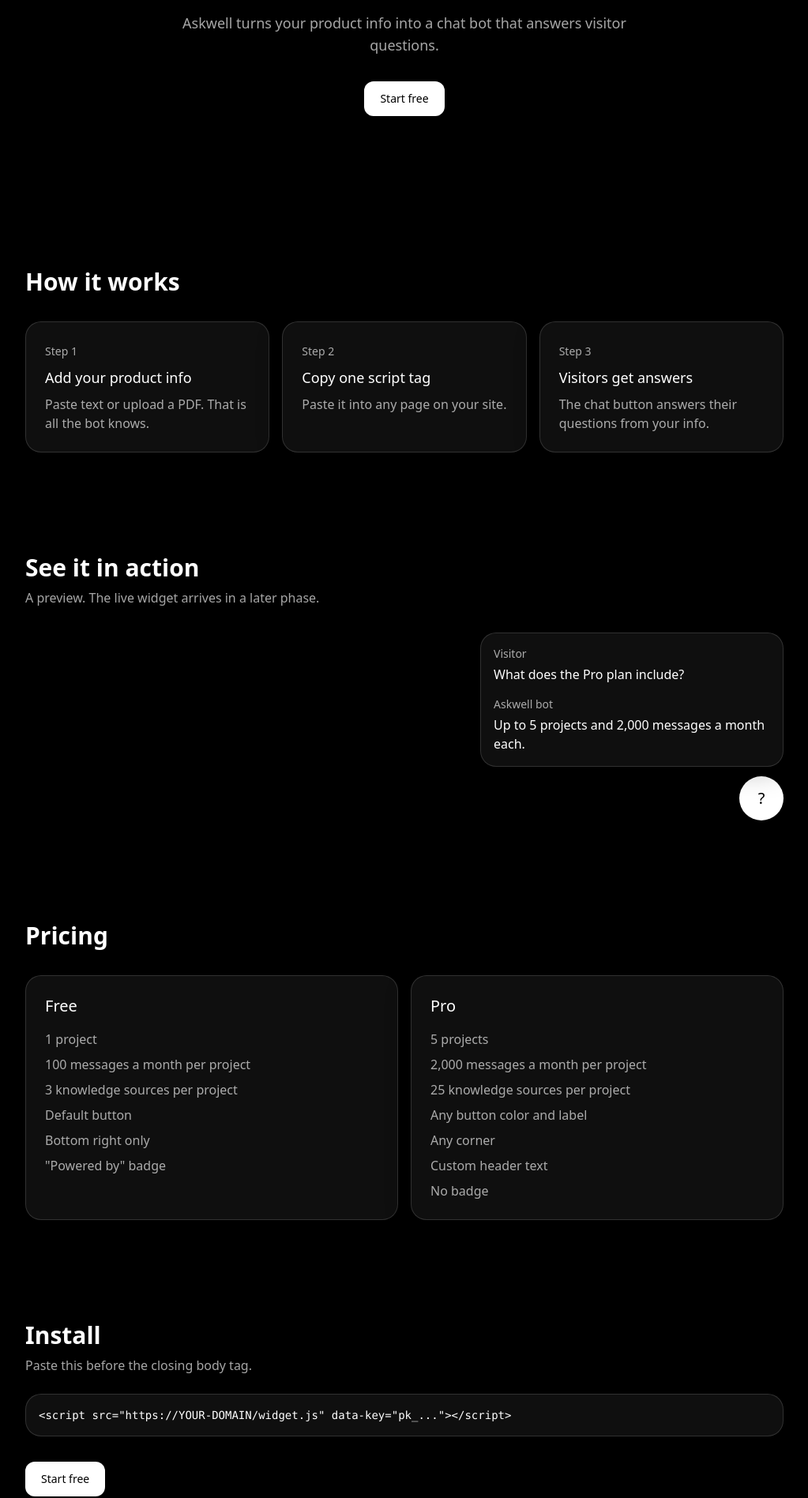
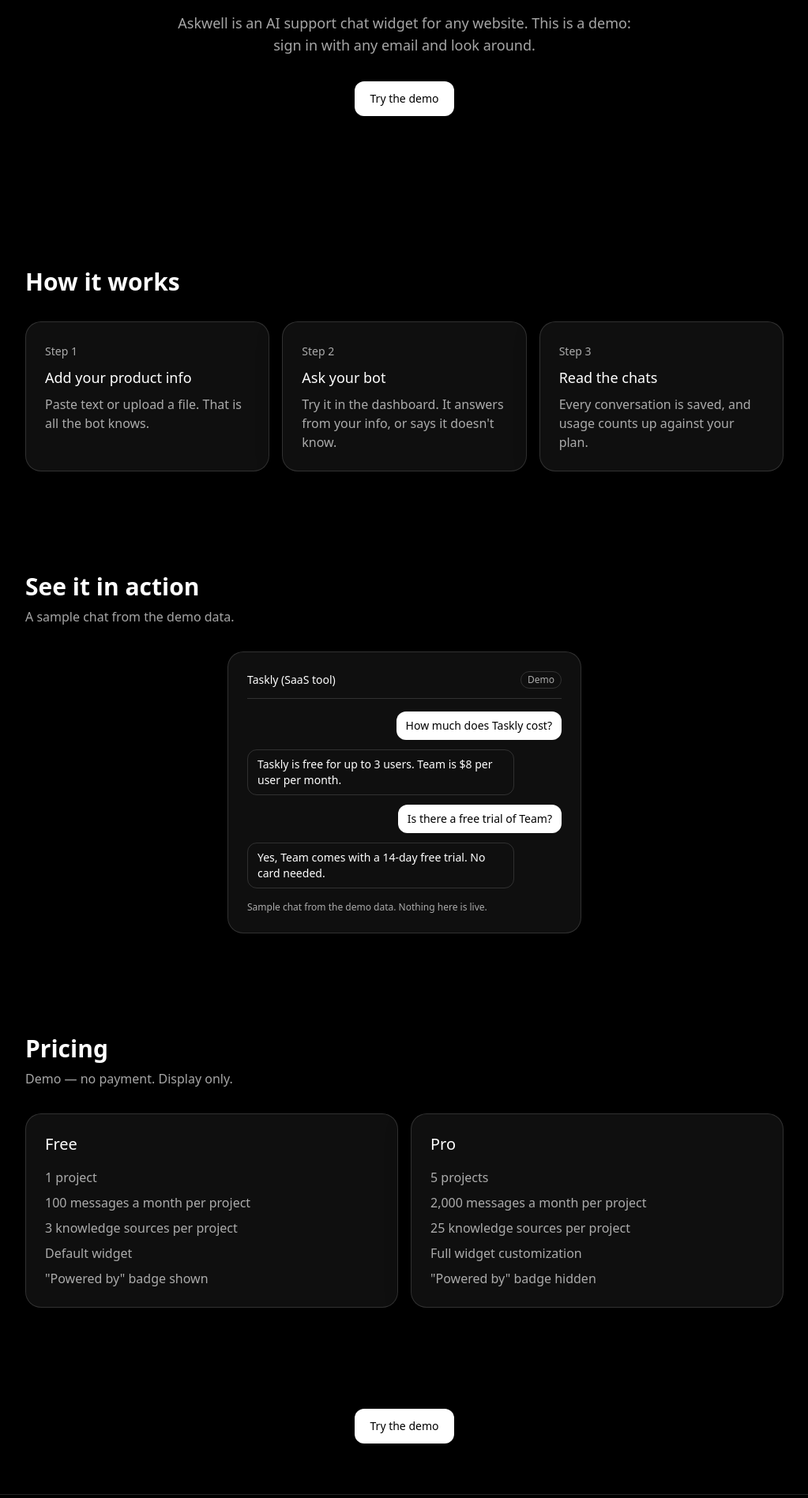
Before and after one commit to O10TestOrg/Dsandbox-agent, a Next.js app in the folder apps/web/: page / in a window 1280 px wide. Shown: the part 343-2240 px from the top of the page at 79% size, without its empty margins (128-1151 px from the left). Built offline with nearby package versions, Linux system fonts and the light colour scheme.

Commit message:
Landing page for the demo: Try the demo CTAs, sample chat, display-only pricing, analytics
Co-Authored-By: Claude Sonnet 5.5 <noreply@anthropic.com>

```diff
--- /dev/null
+++ b/apps/web/app/_landing/SampleChat.tsx
@@ -0,0 +1,32 @@
+import { DEMO_CONVERSATIONS, DEMO_PROJECTS } from "@askwell/shared";
+import { GlassCard } from "../../components/GlassCard";
+
+/** A static, read-only preview of one seeded chat. Rendered as text, never HTML. */
+export function SampleChat() {
+  const conversation = DEMO_CONVERSATIONS.find((c) => c.id === "conv-saas-1") ?? DEMO_CONVERSATIONS[0];
+  if (!conversation) return null;
+  const project = DEMO_PROJECTS.find((p) => p.id === conversation.projectId);
+
+  return (
+    <GlassCard className="mx-auto w-full max-w-md p-4 sm:p-6">
+      <div className="flex items-center justify-between gap-3 border-b border-line pb-3">
+        <p className="min-w-0 truncate text-sm font-medium">{project?.name ?? "Sample project"}</p>
+        <span className="shrink-0 rounded-full border border-line px-2 py-0.5 text-xs text-muted">Demo</span>
+      </div>
+      <ul className="mt-4 space-y-3">
+        {conversation.messages.map((m) => (
+          <li key={m.id} className={`flex ${m.role === "visitor" ? "justify-end" : "justify-start"}`}>
+            <p
+              className={`max-w-[85%] rounded-control px-3 py-2 text-sm ${
+                m.role === "visitor" ? "bg-accent text-accent-ink" : "border border-line"
+              }`}
+            >
+              {m.body}
+            </p>
+          </li>
+        ))}
+      </ul>
+      <p className="mt-4 text-xs text-muted">Sample chat from the demo data. Nothing here is live.</p>
+    </GlassCard>
+  );
+}
--- a/apps/web/app/layout.tsx
+++ b/apps/web/app/layout.tsx
@@ -1,16 +1,22 @@
 import type { Metadata } from "next";
 import { APP_NAME } from "@askwell/shared";
+import { Analytics } from "@vercel/analytics/next";
+import { SpeedInsights } from "@vercel/speed-insights/next";
 import "./globals.css";
 
 export const metadata: Metadata = {
-  title: APP_NAME,
-  description: "An AI support chat widget for any website.",
+  title: `${APP_NAME} demo`,
+  description: "A demo of an AI support chat widget. Sign in with any email, add product info and chat with a scripted bot.",
 };
 
 export default function RootLayout({ children }: { children: React.ReactNode }) {
   return (
     <html lang="en">
-      <body>{children}</body>
+      <body>
+        {children}
+        <Analytics />
+        <SpeedInsights />
+      </body>
     </html>
   );
 }
--- a/apps/web/app/page.tsx
+++ b/apps/web/app/page.tsx
@@ -2,25 +2,24 @@ import { APP_NAME, PLAN_LIMITS } from "@askwell/shared";
 import { Button } from "../components/Button";
 import { Container } from "../components/Container";
 import { GlassCard } from "../components/GlassCard";
+import { SampleChat } from "./_landing/SampleChat";
 
 const steps = [
-  { title: "Add your product info", body: "Paste text or upload a PDF. That is all the bot knows." },
-  { title: "Copy one script tag", body: "Paste it into any page on your site." },
-  { title: "Visitors get answers", body: "The chat button answers their questions from your info." },
+  { title: "Add your product info", body: "Paste text or upload a file. That is all the bot knows." },
+  { title: "Ask your bot", body: "Try it in the dashboard. It answers from your info, or says it doesn't know." },
+  { title: "Read the chats", body: "Every conversation is saved, and usage counts up against your plan." },
 ];
 
 const fmt = (n: number) => n.toLocaleString("en-US");
 
 const plans = [
-  { name: "Free", limits: PLAN_LIMITS.free, perks: ["Default button", "Bottom right only", '"Powered by" badge'] },
+  { name: "Free", limits: PLAN_LIMITS.free, perks: ["Default widget", '"Powered by" badge shown'] },
   {
     name: "Pro",
     limits: PLAN_LIMITS.pro,
-    perks: ["Any button color and label", "Any corner", "Custom header text", "No badge"],
+    perks: ["Full widget customization", '"Powered by" badge hidden'],
   },
 ];
-
-const snippet = `<script src="https://YOUR-DOMAIN/widget.js" data-key="pk_..."></script>`;
 
 export default function Home() {
   return (
@@ -29,8 +28,7 @@ export default function Home() {
         <Container className="flex items-center justify-between py-5">
           <span className="text-lg font-semibold tracking-tight">{APP_NAME}</span>
           <nav aria-label="Account" className="flex items-center gap-1 sm:gap-2">
-            <Button href="/sign-in" variant="text">Sign in</Button>
-            <Button href="/sign-up" variant="ghost">Start free</Button>
+            <Button href="/sign-in" variant="ghost">Try the demo</Button>
           </nav>
         </Container>
       </header>
@@ -39,13 +37,13 @@ export default function Home() {
         <section className="py-20 text-center sm:py-32">
           <Container>
             <h1 className="enter text-4xl font-semibold tracking-tight sm:text-6xl">
-              Support answers on your site, in one script tag
+              Support answers from your own product info
             </h1>
             <p className="enter-2 mx-auto mt-6 max-w-xl text-lg text-muted">
-              {APP_NAME} turns your product info into a chat bot that answers visitor questions.
+              {APP_NAME} is an AI support chat widget for any website. This is a demo: sign in with any email and look around.
             </p>
             <div className="enter-3 mt-8">
-              <Button href="/sign-up">Start free</Button>
+              <Button href="/sign-in">Try the demo</Button>
             </div>
           </Container>
         </section>
@@ -70,25 +68,9 @@ export default function Home() {
         <section className="py-16">
           <Container>
             <h2 className="reveal text-2xl font-semibold sm:text-3xl">See it in action</h2>
-            <p className="mt-2 text-muted">A preview. The live widget arrives in a later phase.</p>
-            <div className="reveal mt-8 flex justify-end">
-              <div className="flex w-full max-w-sm flex-col gap-3">
-                <GlassCard className="p-4">
-                  <p className="text-sm text-muted">Visitor</p>
-                  <p className="mt-1">What does the Pro plan include?</p>
-                  <p className="mt-4 text-sm text-muted">{APP_NAME} bot</p>
-                  <p className="mt-1">
-                    Up to {PLAN_LIMITS.pro.projects} projects and {fmt(PLAN_LIMITS.pro.messagesPerMonth)} messages a
-                    month each.
-                  </p>
-                </GlassCard>
-                <div
-                  aria-hidden="true"
-                  className="ml-auto flex h-14 w-14 items-center justify-center rounded-full bg-accent text-xl text-accent-ink shadow-glass"
-                >
-                  ?
-                </div>
-              </div>
+            <p className="mt-2 text-muted">A sample chat from the demo data.</p>
+            <div className="reveal mt-8">
+              <SampleChat />
             </div>
           </Container>
         </section>
@@ -96,6 +78,7 @@ export default function Home() {
         <section className="py-16">
           <Container>
             <h2 className="reveal text-2xl font-semibold sm:text-3xl">Pricing</h2>
+            <p className="mt-2 text-muted">Demo — no payment. Display only.</p>
             <div className="mt-8 grid gap-4 sm:grid-cols-2">
               {plans.map((p) => (
                 <div key={p.name} className="reveal">
@@ -116,18 +99,9 @@ export default function Home() {
           </Container>
         </section>
 
-        <section className="py-16">
+        <section className="py-16 text-center">
           <Container>
-            <h2 className="reveal text-2xl font-semibold sm:text-3xl">Install</h2>
-            <p className="mt-2 text-muted">Paste this before the closing body tag.</p>
-            <GlassCard className="reveal mt-6 p-4">
-              <pre className="overflow-x-auto font-mono text-sm">
-                <code>{snippet}</code>
-              </pre>
-            </GlassCard>
-            <div className="mt-8">
-              <Button href="/sign-up">Start free</Button>
-            </div>
+            <Button href="/sign-in">Try the demo</Button>
           </Container>
         </section>
       </main>
--- a/apps/web/package.json
+++ b/apps/web/package.json
@@ -10,6 +10,8 @@
   },
   "dependencies": {
     "@askwell/shared": "workspace:*",
+    "@vercel/analytics": "^2.0.1",
+    "@vercel/speed-insights": "^2.1.0",
     "next": "^16.4.6",
     "react": "^19.3.1",
     "react-dom": "^19.3.1"
```
Also changed, not shown: 1 other file (tests, documents, lock files or other folders).
